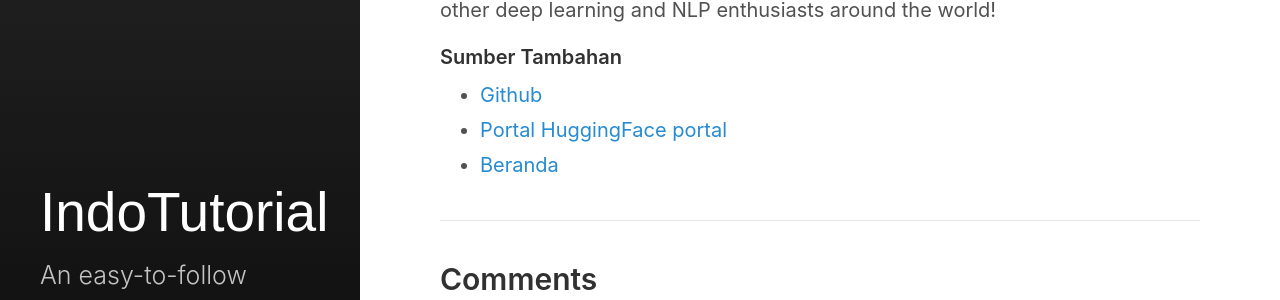
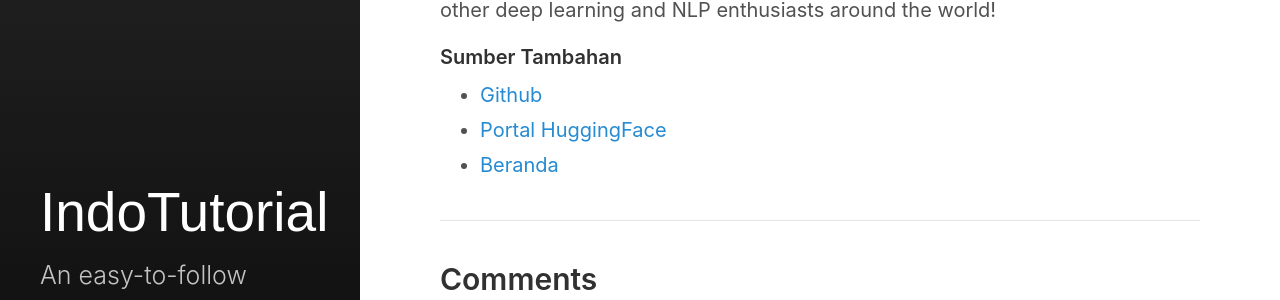
Before and after one commit to indobenchmark/tutorials, a Jekyll site: the page built from _posts/2020-10-18-basic-pytorch-en.md, in a window 1280 px wide and 900 px high, scrolled down 18266 px. Shown: the part 228-528 px from the top of the window. Built offline with Jekyll 4.4.1, drawn with Linux system fonts in a browser that asks for light colours.

Commit message:
formatting

```diff
--- a/_posts/2020-10-18-basic-pytorch-en.md
+++ b/_posts/2020-10-18-basic-pytorch-en.md
@@ -514,5 +514,5 @@ This evaluation then concludes the whole modelling process. We hope you get a go
 #### Sumber Tambahan
 
 - [Github](https://github.com/indobenchmark/indonlu)
-- [Portal HuggingFace portal](https://huggingface.co/indobenchmark)
+- [Portal HuggingFace](https://huggingface.co/indobenchmark)
 - [Beranda](https://www.indobenchmark.com/)
```
